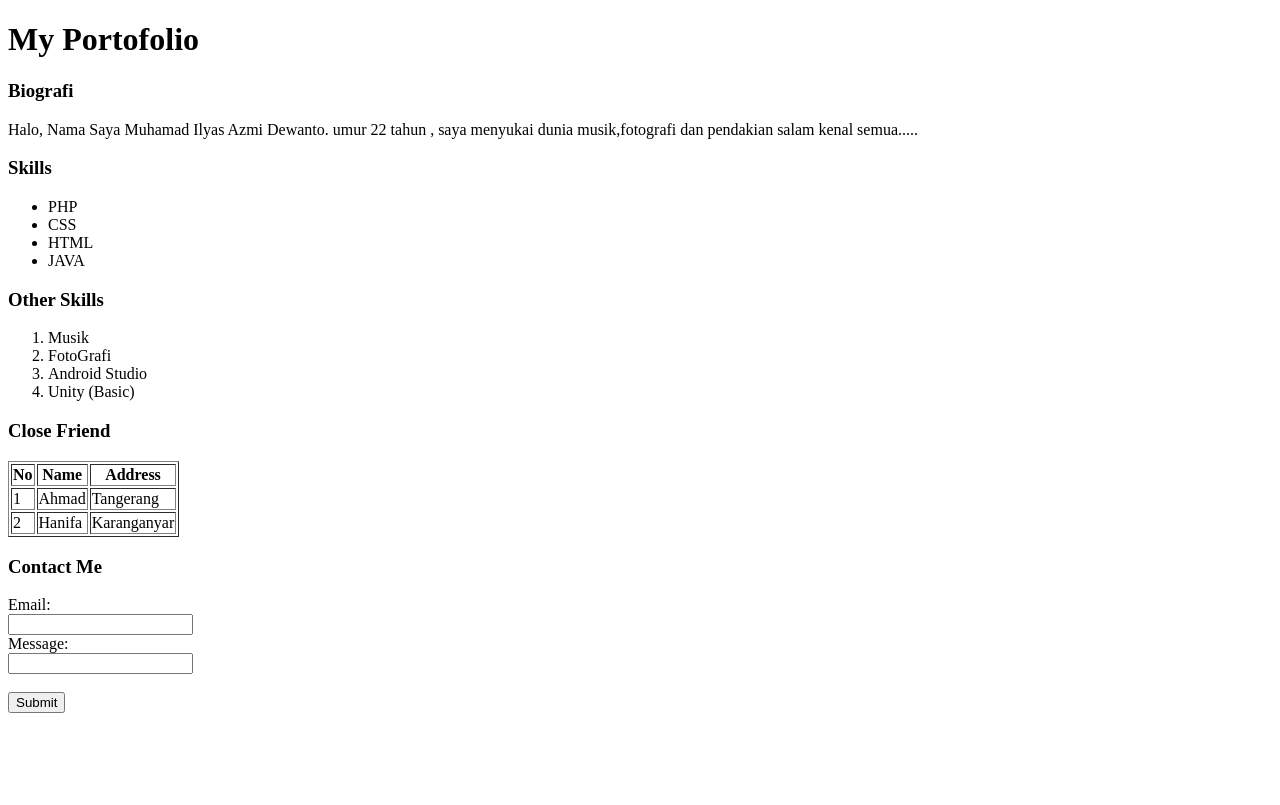
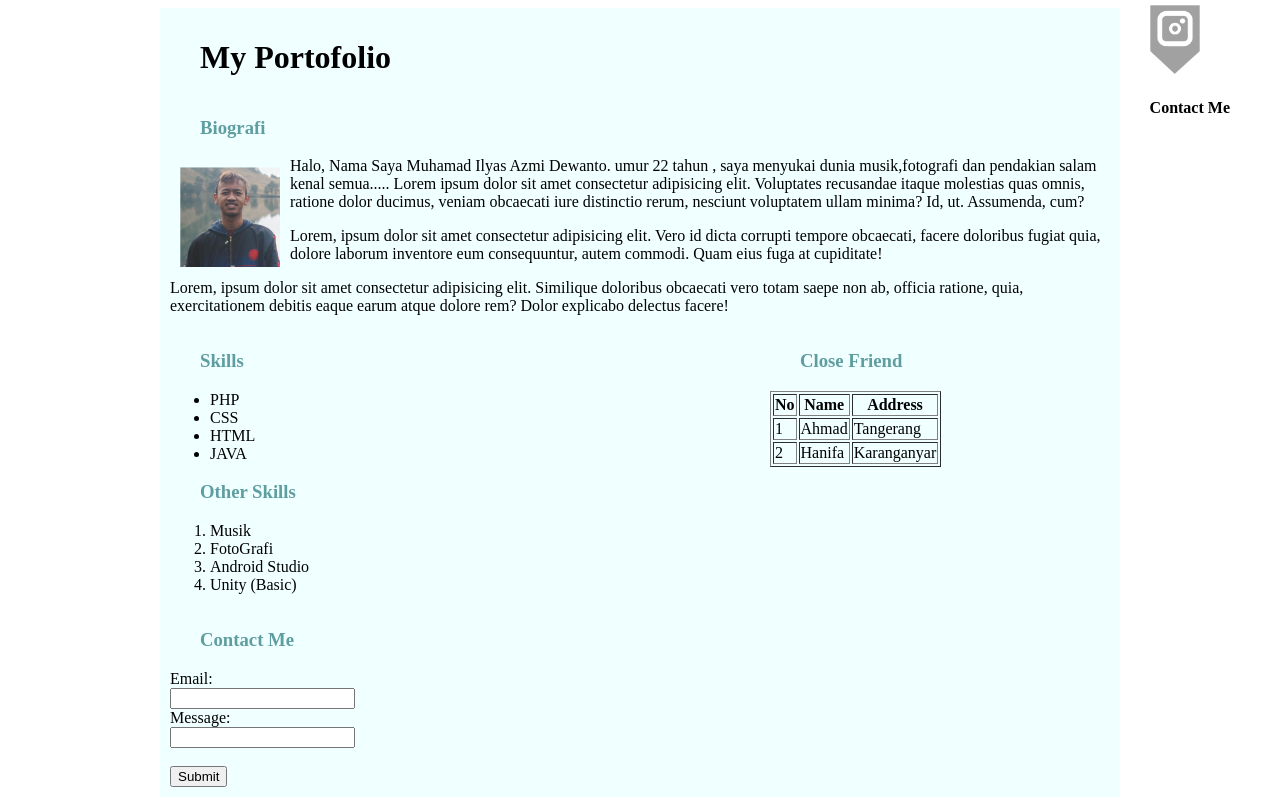
Before and after one commit to SayYass/Biography, a plain HTML site: page index.html in a window 1280 px wide. Drawn offline with Linux system fonts and the light colour scheme.

Commit message:
add style and layout in biography

```diff
--- a/index.html
+++ b/index.html
@@ -4,21 +4,26 @@
     <meta charset="UTF-8">
     <meta http-equiv="X-UA-Compatible" content="IE=edge">
     <meta name="viewport" content="width=device-width, initial-scale=1.0">
+    <link rel="stylesheet" href="style.css">
     <title>Document</title>
 </head>
 <body>
-    <div class="container">
+    <div class="container" >
         <div class="header">
             <h1>My Portofolio</h1>
         </div>
 
-        <div class="biografi">
-            <h3>Biografi </h3>
+        <div class="biografi cf">
+            <h3>Biografi</h3>
+            <img src="src/IMG_7472.png" alt="">
             <p>Halo, Nama Saya Muhamad Ilyas Azmi Dewanto. umur 22 tahun , saya menyukai dunia musik,fotografi dan pendakian
-                salam kenal semua.....
+                salam kenal semua..... Lorem ipsum dolor sit amet consectetur adipisicing elit. Voluptates recusandae itaque molestias quas omnis, ratione dolor ducimus, veniam obcaecati iure distinctio rerum, nesciunt voluptatem ullam minima? Id, ut. Assumenda, cum?
             </p>
+            <p>Lorem, ipsum dolor sit amet consectetur adipisicing elit. Vero id dicta corrupti tempore obcaecati, facere doloribus fugiat quia, dolore laborum inventore eum consequuntur, autem commodi. Quam eius fuga at cupiditate!</p>
+            <p>Lorem, ipsum dolor sit amet consectetur adipisicing elit. Similique doloribus obcaecati vero totam saepe non ab, officia ratione, quia, exercitationem debitis eaque earum atque dolore rem? Dolor explicabo delectus facere!</p>
         </div>
 
+        <div class="float cf">
             <div class="skill">
                 <h3>Skills</h3>
                 <ul>
@@ -57,6 +62,7 @@
                       </tr>
                 </table>
             </div>
+        </div>
 
         <div class="form">
             <h3>Contact Me</h3>
@@ -68,6 +74,15 @@
                 <input type="submit" value="Submit">
               </form>
         </div>
+
+    </div>
+
+    <div class="ribbon">
+
+        <a href="https://www.instagram.com/ilyasdewanto/" target="_blank">
+            <img src="src/ig.png" alt="Ig Logo">
+        </a>
+        <h4  >Contact Me</h4>
     </div>
 </body>
 </html>
--- /dev/null
+++ b/style.css
@@ -0,0 +1,74 @@
+.container{
+    width: 960px;
+    margin: auto;
+    background-color: azure;
+    box-sizing: border-box;
+    padding: 10px;
+
+}
+h3{
+    color: cadetblue;
+    margin-left: 30px;
+}
+.biografi img{
+
+    float :left;
+    width: 100px;
+    box-sizing: border-box;
+    margin: 10px;
+}
+.header{
+    padding-left: 30px;
+
+}
+
+.skill{
+    width: 600px;
+
+    float: left;
+}
+
+
+.table{
+    width: 300px;
+
+    float: left;
+}
+.form{
+    width: 360px;
+
+}
+
+.ribbon{
+
+    position: fixed;
+    top: 5px;
+    right: 50px;
+
+
+}
+.ribbon img{
+    width: 50px;
+}
+.ribbon h4{
+    text-align: center;
+
+}
+
+.cf:before,
+.cf:after {
+    content: " "; /* 1 */
+    display: table; /* 2 */
+}
+
+.cf:after {
+    clear: both;
+}
+
+/**
+ * For IE 6/7 only
+ * Include this rule to trigger hasLayout and contain floats.
+ */
+.cf {
+    *zoom: 1;
+}
```
Also changed, not shown: src/IMG_7472.png (added), src/ig.png (added). Lines whose indentation alone changed are shown as unchanged.
